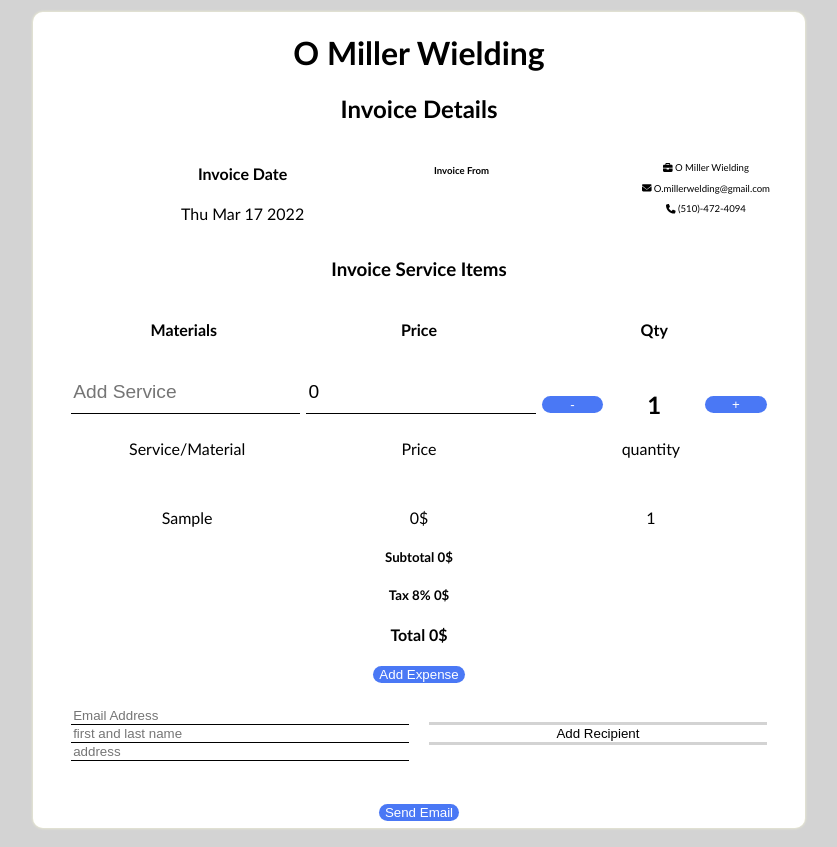
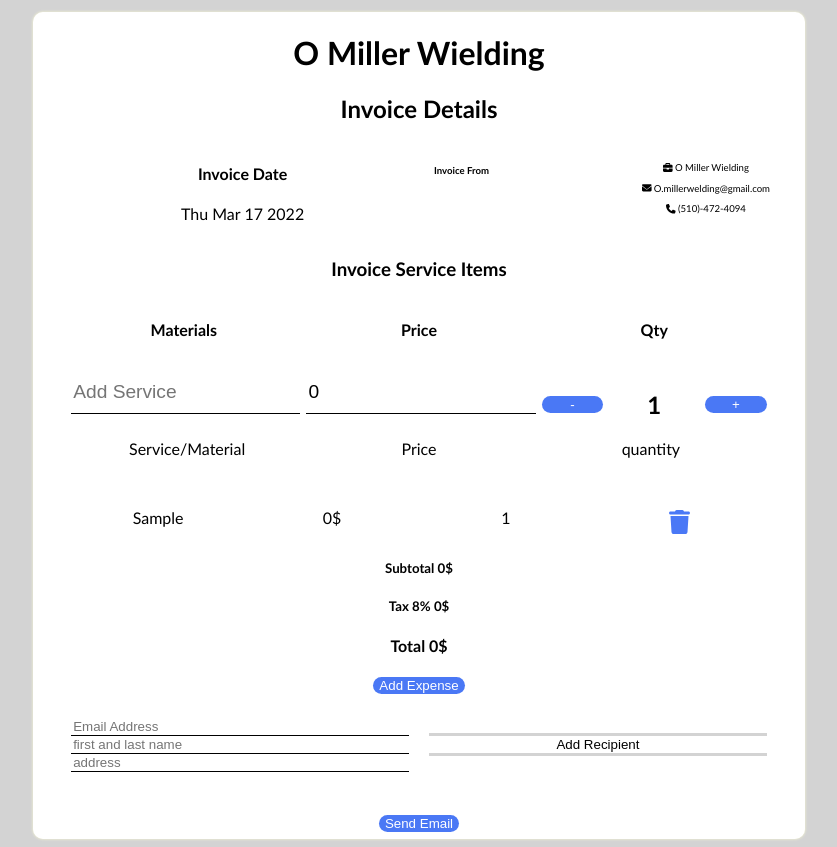
Before and after one commit to seandmiller/InvoiceFront, a React (Create React App) app: page / in a window 1280 px wide. Both pictures are taken after typing "Sample" into the empty fields and a click on the button "Add Expense". Shown: the whole page, without its empty margins (221-1058 px from the left). Built offline with nearby package versions, Linux system fonts and the light colour scheme.

Commit message:
delete feature added

```diff
--- a/src/icons.js
+++ b/src/icons.js
@@ -5,10 +5,18 @@ import {
   faBriefcase,
   faLocation,
   faPerson,
+  faTrash,
 } from "@fortawesome/free-solid-svg-icons";
 
 const Icons = () => {
-  return library.add(faEnvelope, faPhone, faBriefcase, faLocation, faPerson);
+  return library.add(
+    faEnvelope,
+    faPhone,
+    faBriefcase,
+    faLocation,
+    faPerson,
+    faTrash
+  );
 };
 
 export default Icons;
--- a/src/pages/clientcreate.js
+++ b/src/pages/clientcreate.js
@@ -58,7 +58,22 @@ export default class App extends React.Component {
       return (
         <div key={index} className="reciept-for-mats">
           <div>{item.service.replace(/_/g, " ")}</div> <div>{item.price}$ </div>
-          <div>{item.qty}</div>
+          <div>{item.qty}</div>{" "}
+          <button
+            style={{
+              backgroundColor: "transparent",
+              color: "rgba(62, 111, 245, 0.938)",
+              fontSize: "150%",
+            }}
+            onClick={(index) => {
+              this.state.serviceToPurchase.pop(index);
+              this.setState({
+                serviceToPurchase: this.state.serviceToPurchase,
+              });
+            }}
+          >
+            <FontAwesomeIcon icon="trash" />
+          </button>
         </div>
       );
     });
--- a/src/styles/clientcreate.css
+++ b/src/styles/clientcreate.css
@@ -26,7 +26,7 @@
 
 .reciept-for-mats {
   display: grid;
-  grid-template-columns: 1fr 1fr 1fr;
+  grid-template-columns: 1fr 1fr 1fr 1fr;
   margin-top: 15px;
   font-weight: 400;
   text-align: center;
```
